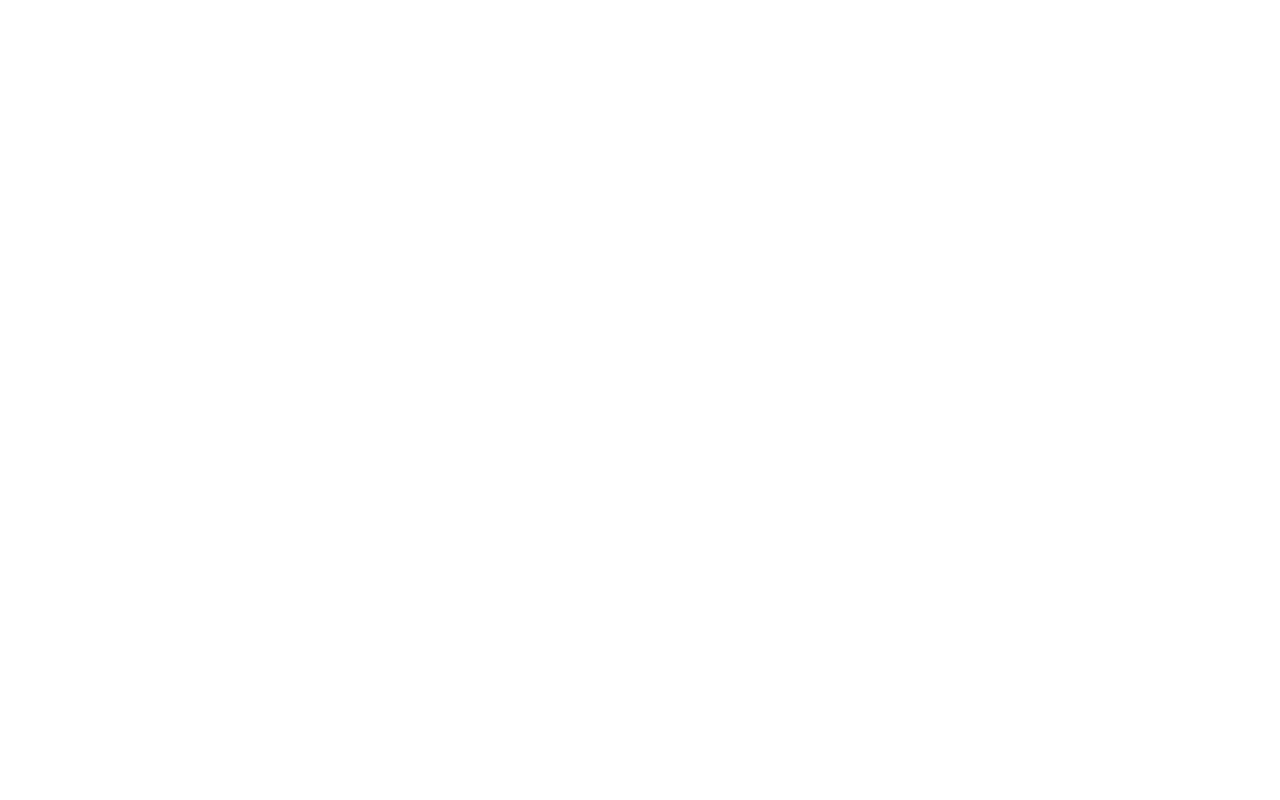
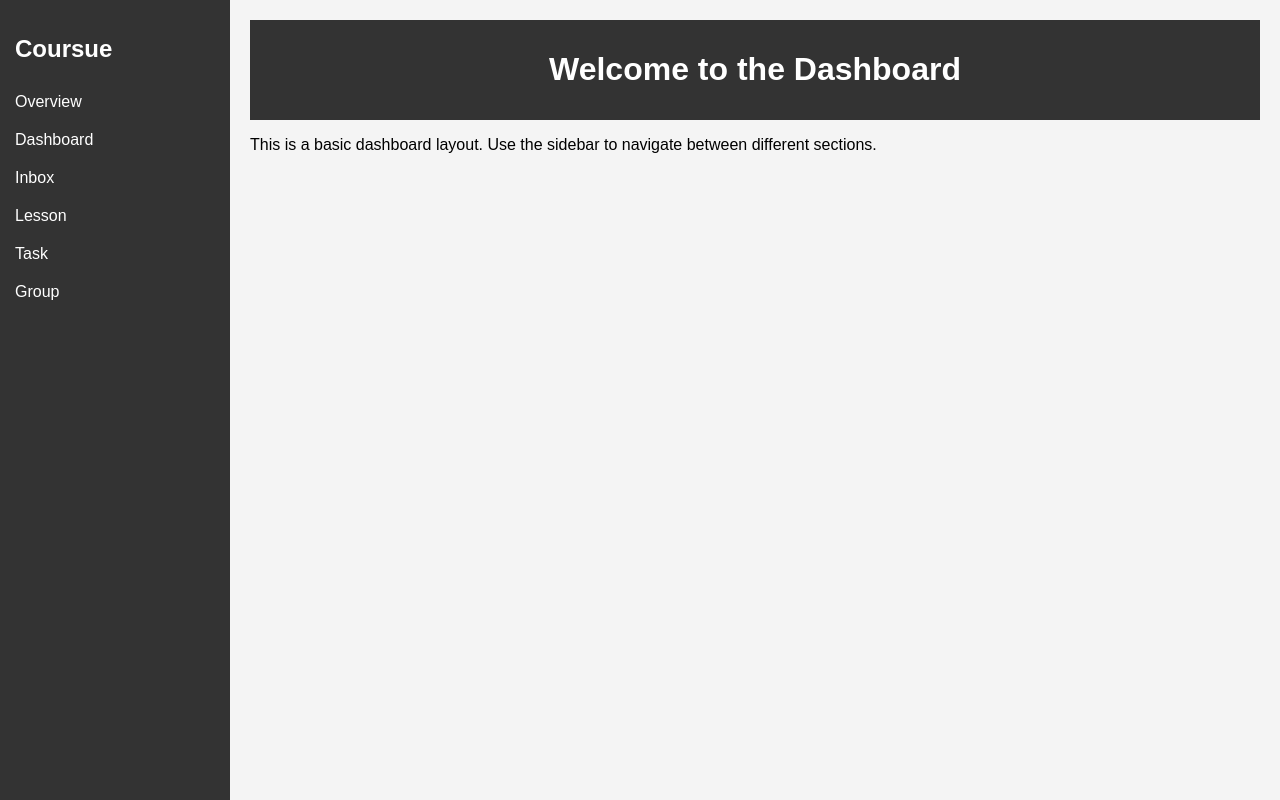
Before and after one commit to Acedavis9/coursue, a website: page startsass/index.html in a window 1280 px wide. Drawn offline with Linux system fonts and the light colour scheme.

Commit message:
overhaul

```diff
--- a/startsass/index.html
+++ b/startsass/index.html
@@ -8,10 +8,24 @@
     <title>Document</title>
 </head>
 <body>
-    <div class="container">
-        <nav>
+    <div class="sidebar">
+        <h2>Coursue</h2>
+        <a href="#overview">Overview</a>
+        <a href="#reports">Dashboard</a>
+        <a href="#analytics">Inbox</a>
+        <a href="#settings">Lesson</a>
+        <a href="#settings">Task</a>
+        <a href="#settings">Group</a>
+    </div>
 
-        </nav>
+    <div class="main-content">
+        <div class="header">
+            <h1>Welcome to the Dashboard</h1>
+        </div>
+
+        <div>
+            <p>This is a basic dashboard layout. Use the sidebar to navigate between different sections.</p>
+        </div>
     </div>
 </body>
 </html>
--- a/startsass/style.scss
+++ b/startsass/style.scss
@@ -1,6 +1,44 @@
-$primary-color: #343434;
+$primary-color: #ffffff;
+$background: #f5f6fb
+$font-stack: Helvetica, sans-serif;
 
-p {
-  font-color: $primary-color;
-  font-size:20px;
+body {
+  font-family: Arial, sans-serif;
+  margin: 0;
+  padding: 0;
+  display: flex;
+  height: 100vh;
 }
+
+.sidebar {
+  width: 200px;
+  background-color: $primary-color;
+  color: ;
+  display: flex;
+  flex-direction: column;
+  padding: 15px;
+}
+
+.sidebar a {
+  color: $primary-color;
+  text-decoration: none;
+  padding: 10px 0;
+  display: block;
+}
+
+.sidebar a:hover {
+  background-color: $background;
+}
+
+.main-content {
+  flex: 1;
+  padding: 20px;
+  background-color: $primary-color;
+}
+
+.header {
+  background-color: #333;
+  color: $primary-color;
+  padding: 10px;
+  text-align: center;
+}
```
Also changed, not shown: package.json (added, +11 -0 lines), startsass/style.css, 1 other file.
